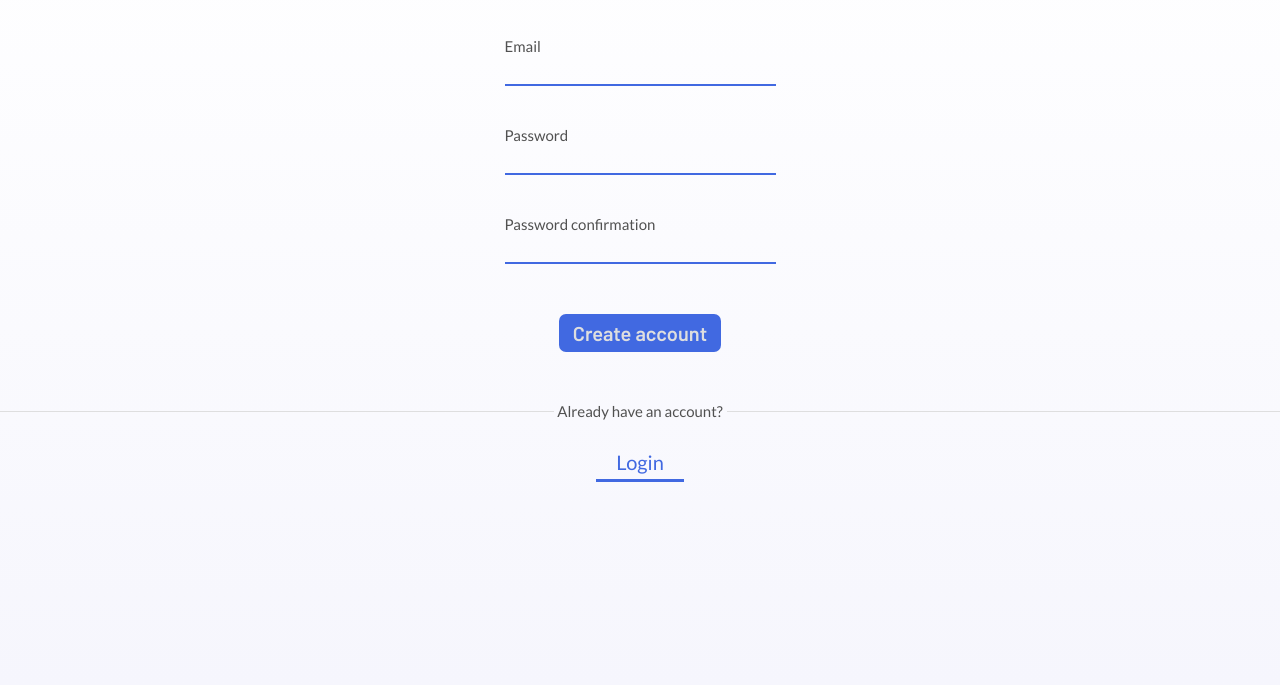
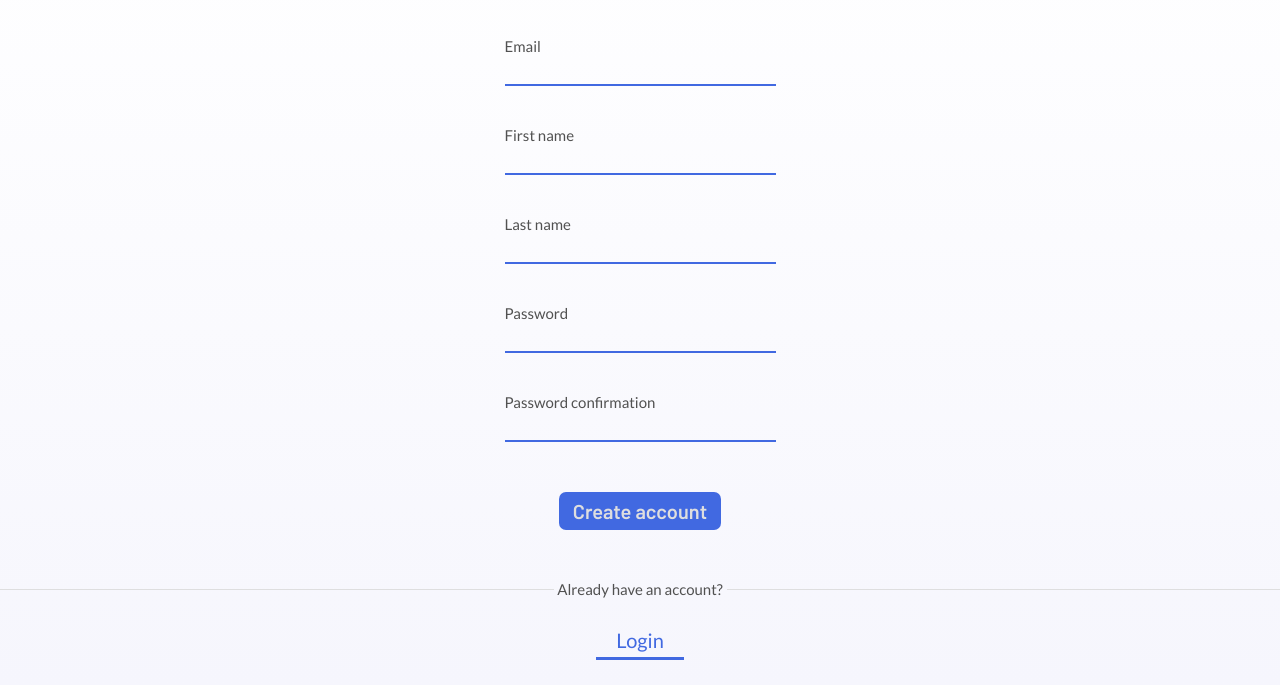
Before and after one commit to whosgriffith/opinar-frontend, a website: page signup.html in a window 1280 px wide. Shown: the part 120-805 px from the top of the page. Drawn offline with Linux system fonts and the light colour scheme.

Commit message:
Changed some style naming and tried to fix login page height.

```diff
--- a/sass/pages/_signup-login.scss
+++ b/sass/pages/_signup-login.scss
@@ -40,6 +40,9 @@
 
 .signup-login-group {
     text-align: center;
+    &--register {
+        margin-bottom: 3rem;
+    }
 }
 
 .separator {
--- a/signup.html
+++ b/signup.html
@@ -34,6 +34,16 @@
             </div>
 
             <div class="signup-group__input-field">
+                <label class="signup-group__label" for="fname">First name</label></br>
+                <input class="signup-group__input" id="fname" type="text" name="fname"></br>
+            </div>
+
+            <div class="signup-group__input-field">
+                <label class="signup-group__label" for="lname">Last name</label></br>
+                <input class="signup-group__input" id="lname" type="text" name="lname"></br>
+            </div>
+
+            <div class="signup-group__input-field">
                 <label class="signup-group__label" for="password">Password</label></br>
                 <input class="signup-group__input" id="password" type="password" name="password"></br>
             </div>
@@ -48,7 +58,7 @@
             </form>
         </div>
 
-        <div class="signup-login-group">
+        <div class="signup-login-group signup-login-group--register">
             <div class="separator">Already have an account?</div>
             <a href="login.html" class="link-bottom-border">Login</a>
         </div>
```
Also changed, not shown: css/style.css.
